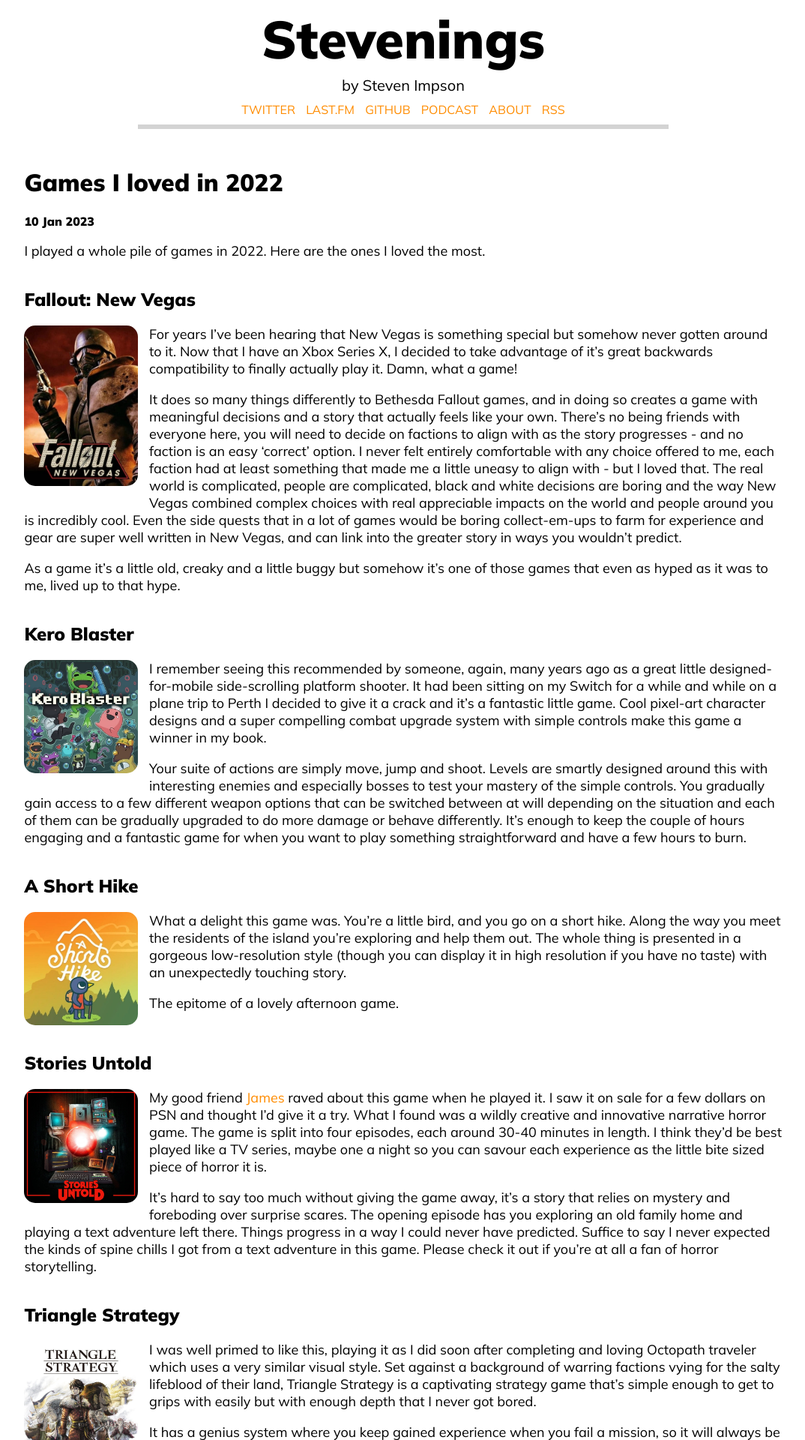
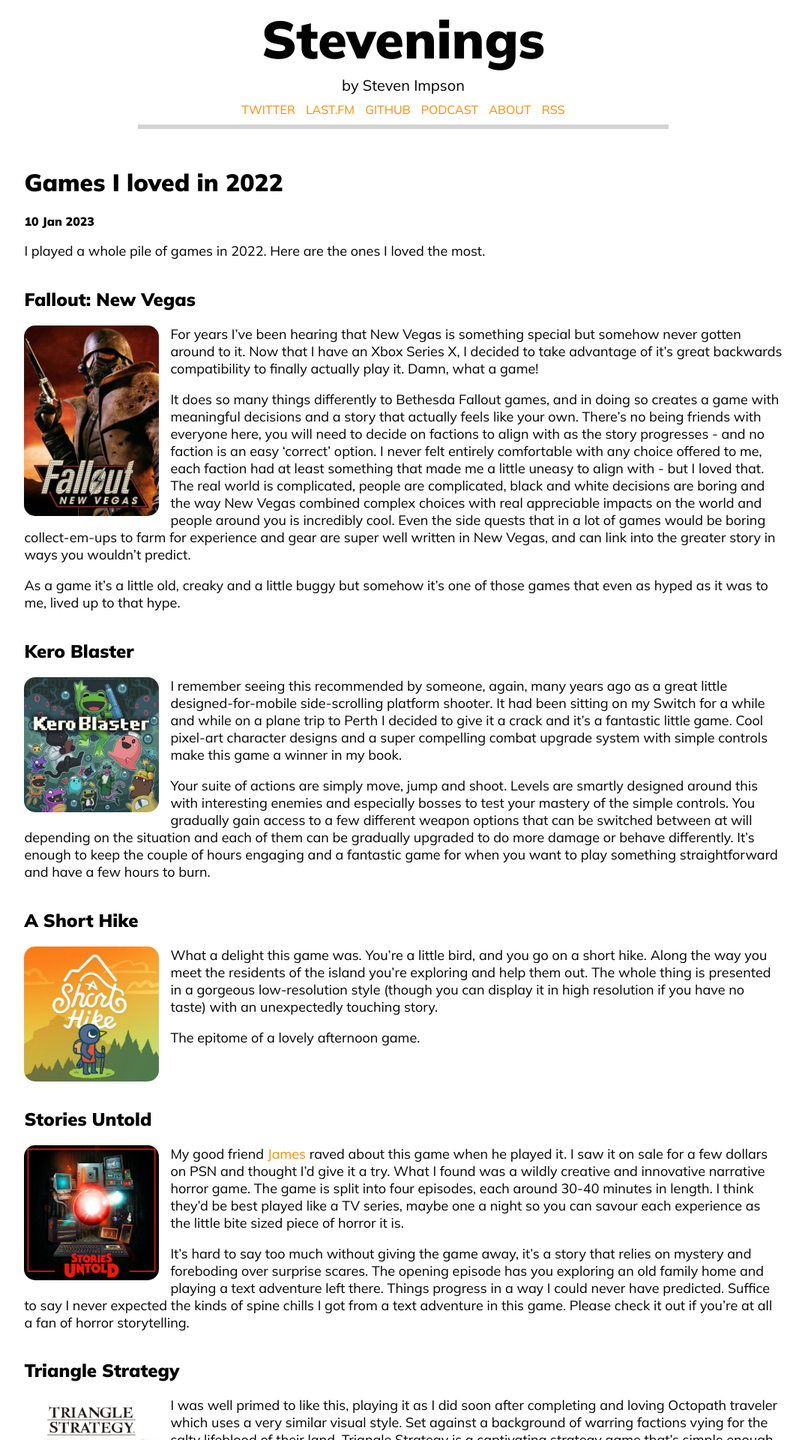
Before and after one commit to stevenimpson/stevenimpson.github.io, a Jekyll site: the page built from _posts/2023-01-10-Games-loved-2022.md, in a window 1280 px wide. Shown: the top 1920 px of the page at 75% size, without its empty margins (102-1176 px from the left). Built offline with Jekyll 4.4.1, drawn with Linux system fonts in a browser that asks for light colours.

Commit message:
Adjustments to leftalign size to account for ipad

```diff
--- a/_sass/main.scss
+++ b/_sass/main.scss
@@ -134,6 +134,7 @@
 	font-size: 12px;
 	font-weight: light;
 	text-align: center;
+	padding-top: 10px;
 }
 
 hr {
@@ -153,7 +154,7 @@
 #floatleft {
 	float: 	left;
 	margin: 0px 15px 15px 0px;
-	width: 15%;
+	width: 180px;
 }
 
 @media (prefers-color-scheme: dark) {
```
